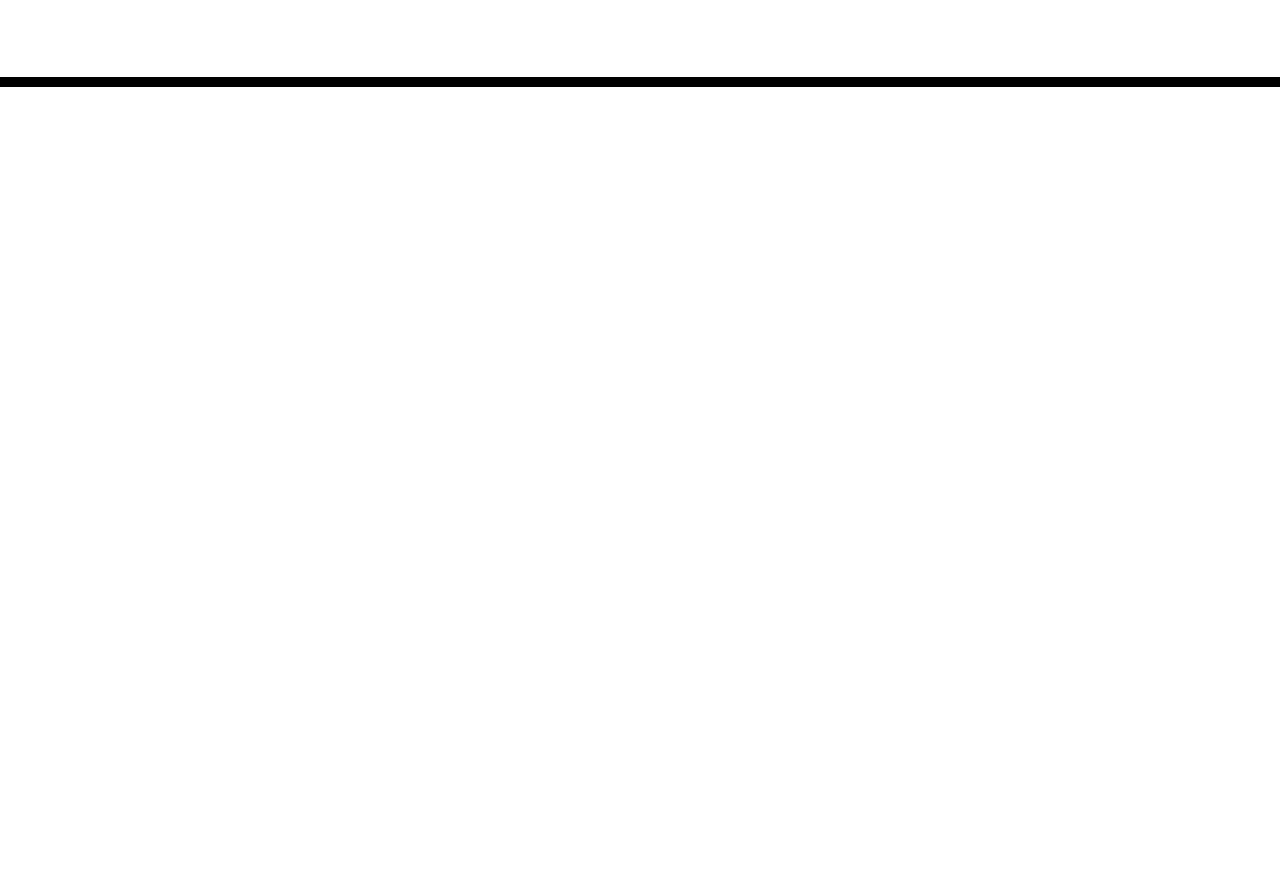
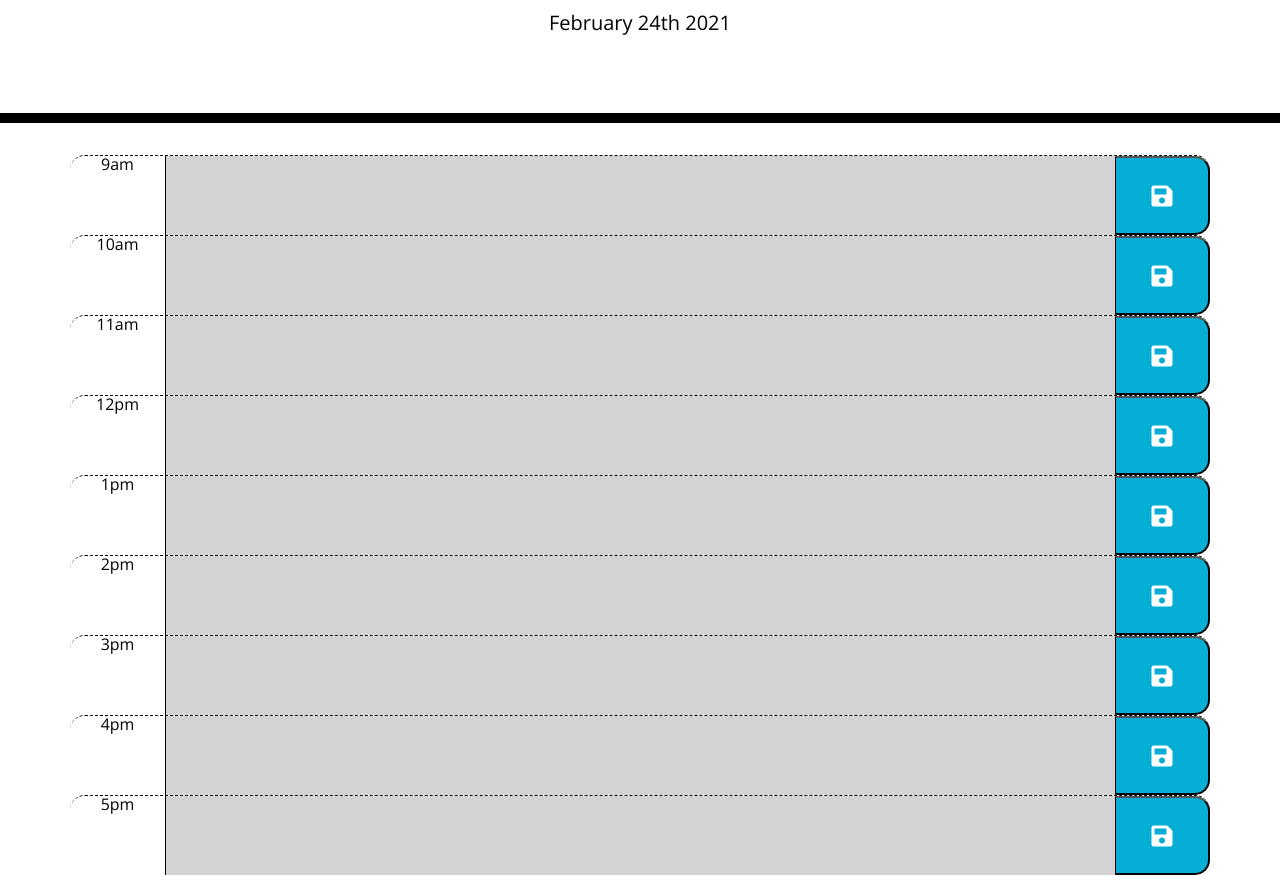
Before and after one commit to jordynnmancini/jordyn-mancini-homework-05-work-day-scheduler, a plain HTML site: page index.html in a window 1280 px wide. Shown: the part 181-1056 px from the top of the page. Before the commit the page ends 800 px from the top, so only its background shows below. Drawn offline with nearby package versions, Linux system fonts and the light colour scheme.

Commit message:
added time blocks to HTML; add current day at the top; save user input to local storage

```diff
--- /dev/null
+++ b/assets/js/script.js
@@ -0,0 +1,14 @@
+// using Moment to show the current date at the top of the screen
+const currentDayEl = $("#currentDay");
+
+var currentDay = moment().format("MMMM Do YYYY");
+currentDayEl.text(currentDay);
+
+// save input to local storage
+const saveBtnEl = $(".saveBtn");
+
+saveBtnEl.on("click", function() {
+    var input = $(this).siblings("textarea").val();
+    var storageKey = $(this).parent().attr("id");
+    localStorage.setItem(storageKey, JSON.stringify(input));
+});
--- a/index.html
+++ b/index.html
@@ -18,7 +18,7 @@
       href="https://fonts.googleapis.com/css?family=Open+Sans&display=swap"
       rel="stylesheet"
     />
-    <link rel="stylesheet" href="style.css" />
+    <link rel="stylesheet" href="assets/css/style.css" />
     <title>Work Day Scheduler</title>
   </head>
 
@@ -30,9 +30,55 @@
     </header>
     <div class="container">
       <!-- Timeblocks go here -->
+      <div id="hour-9" class="time-block hour row">
+        <div class="col-md-1"> 9am </div>
+        <textarea class="col-md-10 description past"> </textarea>
+        <button class="saveBtn col-md-1"><i class="fas fa-save" style="font-size:24px"></i></button>
+      </div>
+      <div id="hour-10" class="time-block hour row">
+        <div class="col-md-1"> 10am </div>
+        <textarea class="col-md-10 description past"> </textarea>
+        <button class="saveBtn col-md-1"><i class="fas fa-save" style="font-size:24px"></i></button>
+      </div>
+      <div id="hour-11" class="time-block hour row">
+        <div class="col-md-1"> 11am </div>
+        <textarea class="col-md-10 description past"> </textarea>
+        <button class="saveBtn col-md-1"><i class="fas fa-save" style="font-size:24px"></i></button>
+      </div>
+      <div id="hour-12" class="time-block hour row">
+        <div class="col-md-1"> 12pm </div>
+        <textarea class="col-md-10 description past"> </textarea>
+        <button class="saveBtn col-md-1"><i class="fas fa-save" style="font-size:24px"></i></button>
+      </div>
+      <div id="hour-13" class="time-block hour row">
+        <div class="col-md-1"> 1pm </div>
+        <textarea class="col-md-10 description past"> </textarea>
+        <button class="saveBtn col-md-1"><i class="fas fa-save" style="font-size:24px"></i></button>
+      </div>
+      <div id="hour-14" class="time-block hour row">
+        <div class="col-md-1"> 2pm </div>
+        <textarea class="col-md-10 description past"> </textarea>
+        <button class="saveBtn col-md-1"><i class="fas fa-save" style="font-size:24px"></i></button>
+      </div>
+      <div id="hour-15" class="time-block hour row">
+        <div class="col-md-1"> 3pm </div>
+        <textarea class="col-md-10 description past"> </textarea>
+        <button class="saveBtn col-md-1"><i class="fas fa-save" style="font-size:24px"></i></button>
+      </div>
+      <div id="hour-16" class="time-block hour row">
+        <div class="col-md-1"> 4pm </div>
+        <textarea class="col-md-10 description past"> </textarea>
+        <button class="saveBtn col-md-1"><i class="fas fa-save" style="font-size:24px"></i></button>
+      </div>
+      <div id="hour-17" class="time-block hour row">
+        <div class="col-md-1"> 5pm </div>
+        <textarea class="col-md-10 description past"> </textarea>
+        <button class="saveBtn col-md-1"><i class="fas fa-save" style="font-size:24px"></i></button>
+      </div>
     </div>
 
     <script src="https://cdnjs.cloudflare.com/ajax/libs/jquery/3.2.1/jquery.min.js"></script>
     <script src="https://cdnjs.cloudflare.com/ajax/libs/moment.js/2.24.0/moment.min.js"></script>
+    <script type="text/javascript" src="assets/js/script.js"></script>
   </body>
 </html>
```
Also changed, not shown: assets/css/style.css (renamed from style.css), 5 other files.
